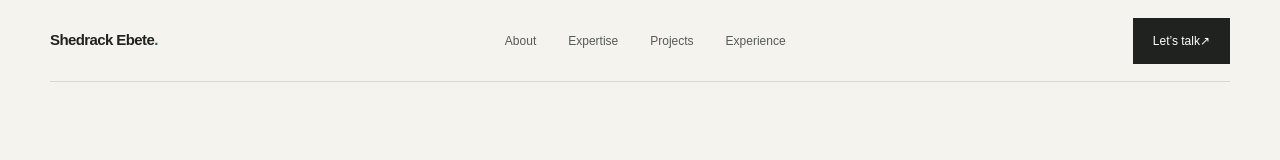
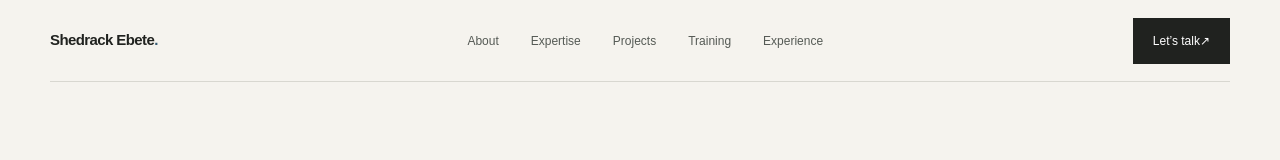
Before and after one commit to sheddzy/shedrack-portfolio, a Next.js app: page / in a window 1280 px wide. Shown: the top 160 px of the page. Built offline with nearby package versions, Linux system fonts and the light colour scheme.

Commit message:
chore: add training to main navigation

```diff
--- a/src/app/page.tsx
+++ b/src/app/page.tsx
@@ -17,7 +17,7 @@ export default function Home() {
       <header className="container flex h-[82px] items-center justify-between border-b border-[var(--line)]">
         <a href="#home" className="text-[15px] font-semibold tracking-[-.04em]">Shedrack Ebete<span className="text-[var(--blue)]">.</span></a>
         <nav className="hidden items-center gap-8 md:flex" aria-label="Main navigation">
-          <a className="nav-link" href="#about">About</a><a className="nav-link" href="#expertise">Expertise</a><a className="nav-link" href="#projects">Projects</a><a className="nav-link" href="#experience">Experience</a>
+          <a className="nav-link" href="#about">About</a><a className="nav-link" href="#expertise">Expertise</a><a className="nav-link" href="#projects">Projects</a><a className="nav-link" href="#training">Training</a><a className="nav-link" href="#experience">Experience</a>
         </nav>
         <a href="#contact" className="button-dark">Let’s talk <span aria-hidden="true">↗</span></a>
       </header>
```
